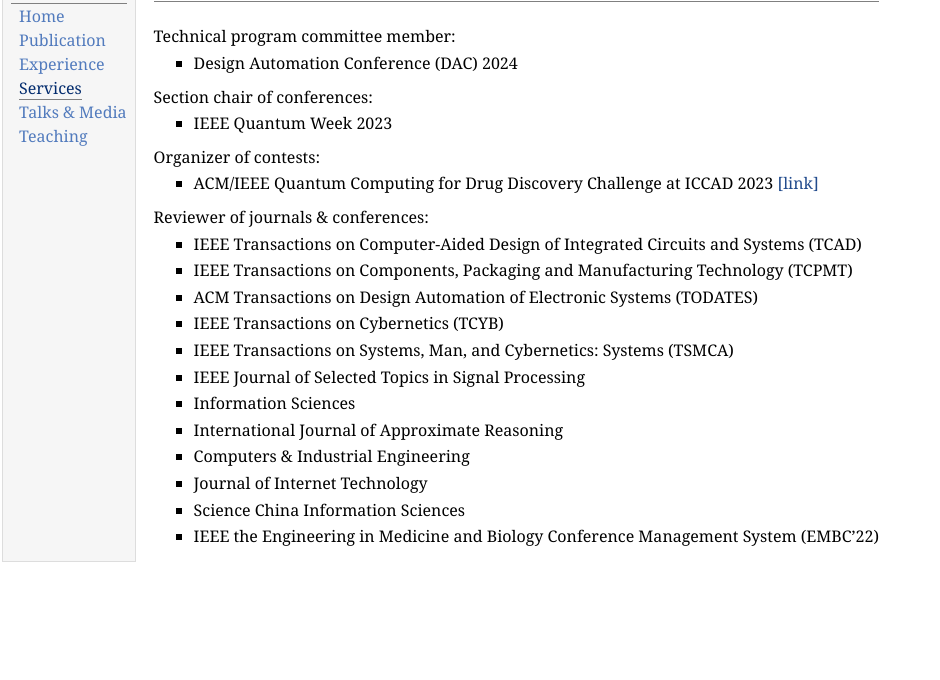
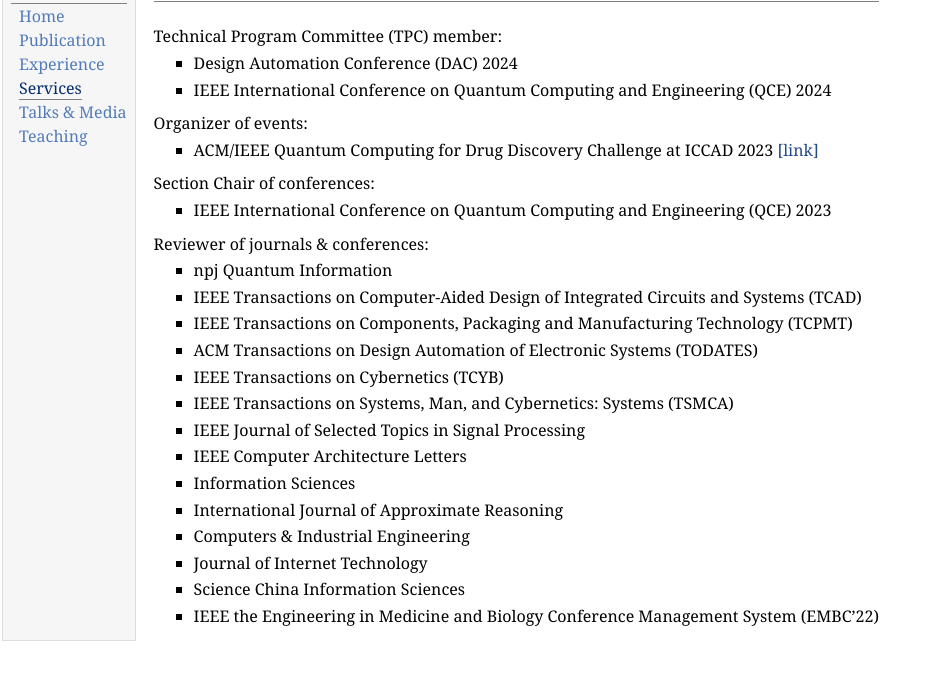
Before and after one commit to ZichangHe/ZichangHe.github.io, a plain HTML site: page service.html in a window 1280 px wide. Shown: the part 48-728 px from the top of the page, without its empty margins (0-940 px from the left). Drawn offline with Linux system fonts and the light colour scheme.

Commit message:
05312024

```diff
--- a/service.html
+++ b/service.html
@@ -23,23 +23,27 @@
 <div id="toptitle">
 <h1>Services</h1>
 </div>
-<p>Technical program committee member:</p>
+<p>Technical Program Committee (TPC) member:</p>
 <ul>
 <li><p>Design Automation Conference (DAC) 2024</p>
 </li>
-</ul>
-<p>Section chair of conferences:</p>
-<ul>
-<li><p>IEEE Quantum Week 2023</p>
+<li><p>IEEE International Conference on Quantum Computing and Engineering (QCE) 2024</p>
 </li>
 </ul>
-<p>Organizer of contests:</p>
+<p>Organizer of events:</p>
 <ul>
 <li><p>ACM/IEEE Quantum Computing for Drug Discovery Challenge at ICCAD 2023 <a href="https://qccontest.github.io/QC-Contest/">[link]</a></p>
 </li>
 </ul>
+<p>Section Chair of conferences:</p>
+<ul>
+<li><p>IEEE International Conference on Quantum Computing and Engineering (QCE) 2023</p>
+</li>
+</ul>
 <p>Reviewer of journals &amp; conferences:</p>
 <ul>
+<li><p>npj Quantum Information</p>
+</li>
 <li><p>IEEE Transactions on Computer-Aided Design of Integrated Circuits and Systems (TCAD)</p>
 </li>
 <li><p>IEEE Transactions on Components, Packaging and Manufacturing Technology (TCPMT)</p>
@@ -51,6 +55,8 @@
 <li><p>IEEE Transactions on Systems, Man, and Cybernetics: Systems (TSMCA) </p>
 </li>
 <li><p>IEEE Journal of Selected Topics in Signal Processing </p>
+</li>
+<li><p>IEEE Computer Architecture Letters</p>
 </li>
 <li><p>Information Sciences</p>
 </li>
```
Also changed, not shown: publication.html (+10 -1 lines), talks.html (+6 -0 lines), 3 other files.
